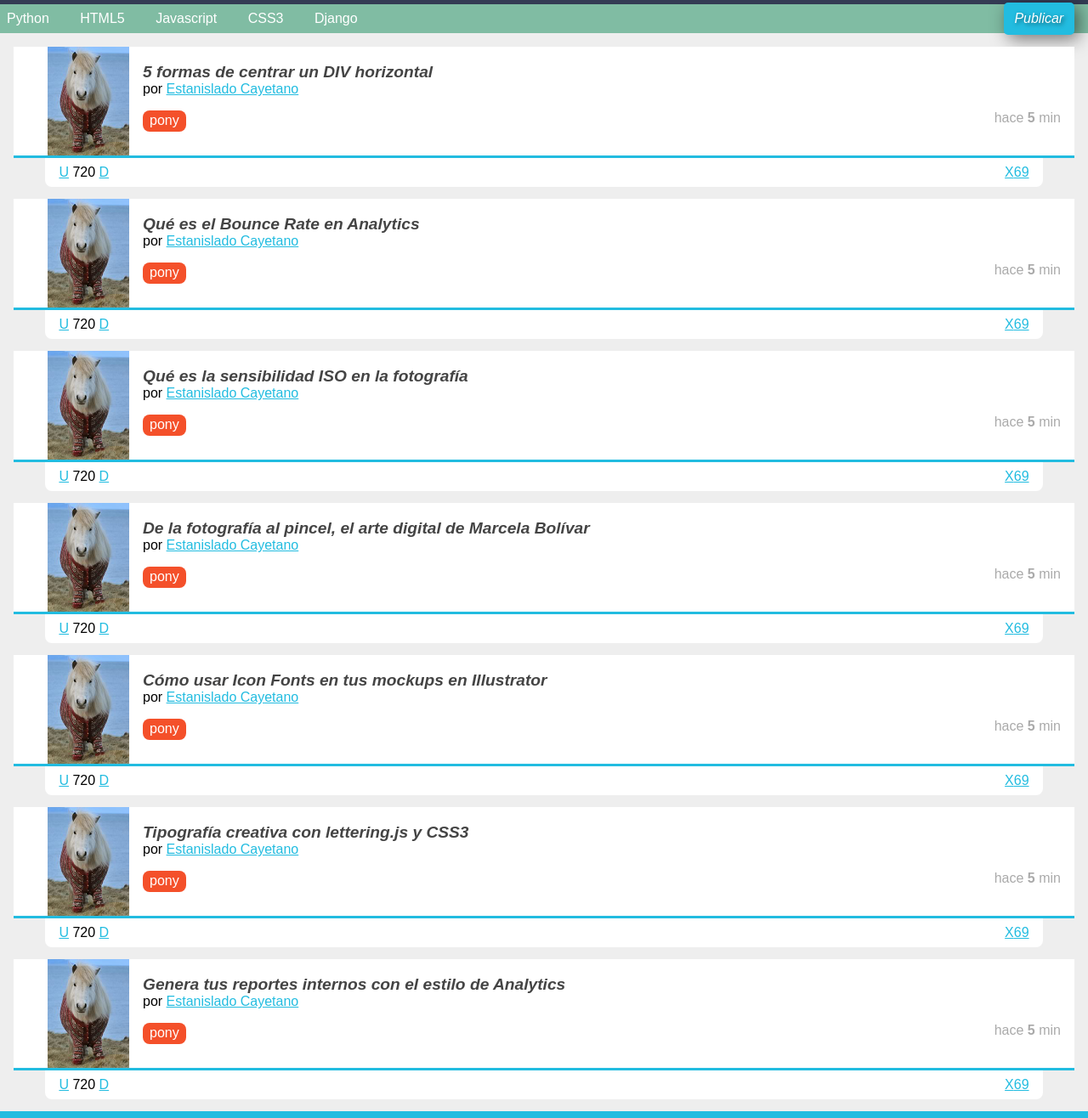
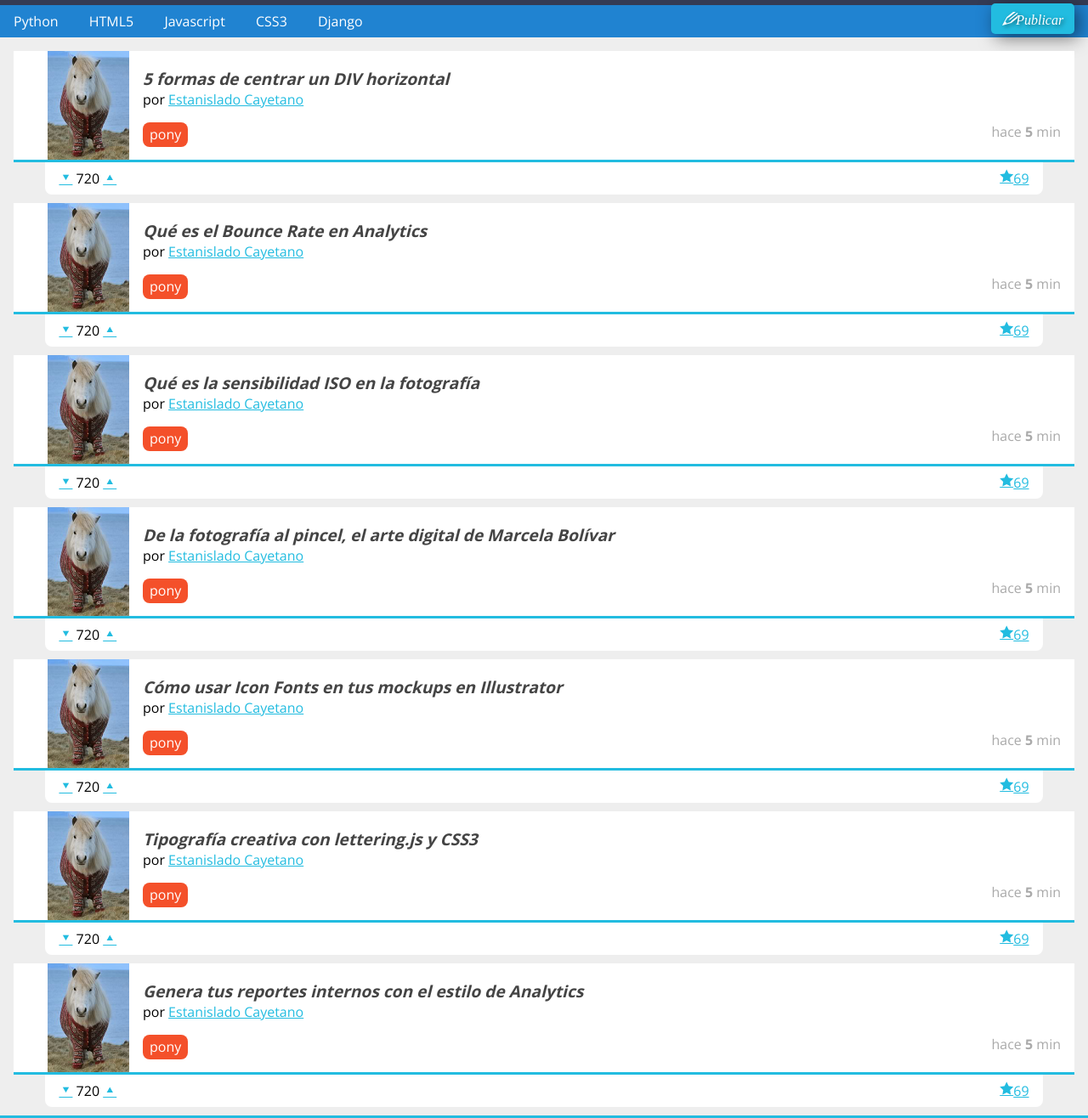
Before and after one commit to estanislado/Pulse2014-America, a plain HTML site: page index.html in a window 1280 px wide. Shown: the part 99-1415 px from the top of the page at 85% size. Drawn offline with nearby package versions, Linux system fonts and the light colour scheme.

Commit message:
nuevos cambios 18/03/2014

```diff
--- a/estilos.css
+++ b/estilos.css
@@ -1,13 +1,62 @@
-a{
+/*@font-face {
+    font-family: 'open_sansregular';
+    src: url('fuentes/OpenSans-Regular-webfont.eot');
+    src: url('fuentes/OpenSans-Regular-webfont.eot?#iefix') format('embedded-opentype'),
+         url('fuentes/OpenSans-Regular-webfont.woff') format('woff'),
+         url('fuentes/OpenSans-Regular-webfont.ttf') format('truetype'),
+         url('fuentes/OpenSans-Regular-webfont.svg#open_sansregular') format('svg');
+    font-weight: normal;
+    font-style: normal;
+
+}*/
+@font-face {
+	font-family: 'puls4';
+	src:url('fuentes/puls4.eot?hjqloz');
+	src:url('fuentes/puls4.eot?#iefixhjqloz') format('embedded-opentype'),
+		url('fuentes/puls4.woff?hjqloz') format('woff'),
+		url('fuentes/puls4.ttf?hjqloz') format('truetype'),
+		url('fuentes/puls4.svg?hjqloz#puls4') format('svg');
+	font-weight: normal;
+	font-style: normal;
+}
+
+[class^="icon-"], [class*=" icon-"] {
+	font-family: 'puls4';
+	speak: none;
+	font-style: normal;
+	font-weight: normal;
+	font-variant: normal;
+	text-transform: none;
+	line-height: 1;
+
+	/* Better Font Rendering =========== */
+	-webkit-font-smoothing: antialiased;
+	-moz-osx-font-smoothing: grayscale;
+}
+
+.icon-flecha-arriba:before {
+	content: "\e600";
+}
+.icon-flecha-abajo:before {
+	content: "\e601";
+}
+.icon-estrella:before {
+	content: "\e602";
+}
+.icon-lapiz:before {
+	content: "\e603";
+}
+a
+{
 
 	color: #22BCE0;
 }
-
-
 body{
 
 	background: #EEEEEE;
-	font-family: Arial;
+	/*font-family: 'open_sansregular';*/
+	font-family: 'Open Sans', sans-serif;
+	/*font-family: Arial;*/
 	font-size: 16px;
 }
 footer
@@ -78,14 +127,14 @@ header #logo img
 }
 nav
 {
-	background: #80BCA3;
+	background: #2083D1; /*#80BCA3;*/
 	position: relative;
 }
 nav ul
 {
 	list-style: none;
 	margin: 0;
-	padding: 0;
+	padding: 0 6em 0 .5em;
 }
 nav ul li
 {
--- a/index.html
+++ b/index.html
@@ -3,9 +3,11 @@
 <head>
 	<meta charset="utf-8"/>
 	<meta name="description" content="Proyecto de la primera generación del 2014 del curso de diseño web online"/>
-<title>Puls2014: Comunidad de personas atractivas e inteligentes </title>
+<title>Puls2014: Comunidad de personas atractivas y sexy</title>
+<link href='http://fonts.googleapis.com/css?family=Open+Sans:400,700' rel='stylesheet' type='text/css'>
 <link rel="stylesheet" href="normalize.css"/>
 <link rel="stylesheet" href="estilos.css"/>
+
 </head>
 <body>
  <header>
@@ -27,7 +29,7 @@
     <li><a href="#">CSS3</a></li>
     <li><a href="#">Django</a></li>
     <li id="Publicar_nav">
-    	<a href="#">Publicar</a>
+    	<a href="#" class="icon-lapiz">Publicar</a>
     </li>
   </ul>
  </nav>
@@ -52,11 +54,11 @@
 
    	  </div>
    	  <div class="Votacion">
-          <a href="#" class="up">U</a>
+          <a href="#" class="up icon-flecha-arriba"></a>
           720
-          <a href="#" class="down">D</a>
+          <a href="#" class="down icon-flecha-abajo"></a>
           <a href="#" class="Comentarios_item">69<a/>
-          <a href="#" class="Guardar_item">X<a/>
+          <a href="#" class="Guardar_item icon-estrella"><a/>
    	  </div>
    </article>
    <article id class="item">
@@ -79,11 +81,11 @@
 
       </div>
       <div class="Votacion">
-          <a href="#" class="up">U</a>
+          <a href="#" class="up icon-flecha-arriba"></a>
           720
-          <a href="#" class="down">D</a>
+          <a href="#" class="down icon-flecha-abajo"></a>
           <a href="#" class="Comentarios_item">69<a/>
-          <a href="#" class="Guardar_item">X<a/>
+          <a href="#" class="Guardar_item icon-estrella"><a/>
       </div>
    </article>
    <article id class="item">
@@ -106,11 +108,11 @@
 
       </div>
       <div class="Votacion">
-          <a href="#" class="up">U</a>
+          <a href="#" class="up icon-flecha-arriba"></a>
           720
-          <a href="#" class="down">D</a>
+          <a href="#" class="down icon-flecha-abajo"></a>
           <a href="#" class="Comentarios_item">69<a/>
-          <a href="#" class="Guardar_item">X<a/>
+          <a href="#" class="Guardar_item icon-estrella"><a/>
       </div>
    </article>
    <article id class="item">
@@ -133,11 +135,11 @@
 
       </div>
       <div class="Votacion">
-          <a href="#" class="up">U</a>
+          <a href="#" class="up icon-flecha-arriba"></a>
           720
-          <a href="#" class="down">D</a>
+          <a href="#" class="down icon-flecha-abajo"></a>
           <a href="#" class="Comentarios_item">69<a/>
-          <a href="#" class="Guardar_item">X<a/>
+          <a href="#" class="Guardar_item icon-estrella"><a/>
       </div>
    </article>
    <article id class="item">
@@ -160,11 +162,11 @@
 
       </div>
       <div class="Votacion">
-          <a href="#" class="up">U</a>
+          <a href="#" class="up icon-flecha-arriba"></a>
           720
-          <a href="#" class="down">D</a>
+          <a href="#" class="down icon-flecha-abajo"></a>
           <a href="#" class="Comentarios_item">69<a/>
-          <a href="#" class="Guardar_item">X<a/>
+          <a href="#" class="Guardar_item icon-estrella"><a/>
       </div>
    </article>
    <article id class="item">
@@ -187,11 +189,11 @@
 
       </div>
       <div class="Votacion">
-          <a href="#" class="up">U</a>
+          <a href="#" class="up icon-flecha-arriba"></a>
           720
-          <a href="#" class="down">D</a>
+          <a href="#" class="down icon-flecha-abajo"></a>
           <a href="#" class="Comentarios_item">69<a/>
-          <a href="#" class="Guardar_item">X<a/>
+          <a href="#" class="Guardar_item icon-estrella"><a/>
       </div>
    </article>
    <article id class="item">
@@ -214,11 +216,11 @@
 
       </div>
       <div class="Votacion">
-          <a href="#" class="up">U</a>
+          <a href="#" class="up icon-flecha-arriba"></a>
           720
-          <a href="#" class="down">D</a>
+          <a href="#" class="down icon-flecha-abajo"></a>
           <a href="#" class="Comentarios_item">69<a/>
-          <a href="#" class="Guardar_item">X<a/>
+          <a href="#" class="Guardar_item icon-estrella"><a/>
       </div>
    </article>
  </section>
```
Also changed, not shown: fuentes/OpenSans-Regular-webfont.svg (added), fuentes/OpenSans-Regular-webfont.ttf (added), fuentes/OpenSans-Regular-webfont.woff (added), fuentes/puls4.svg (added), fuentes/puls4.ttf (added), fuentes/puls4.woff (added), 2 other files.
